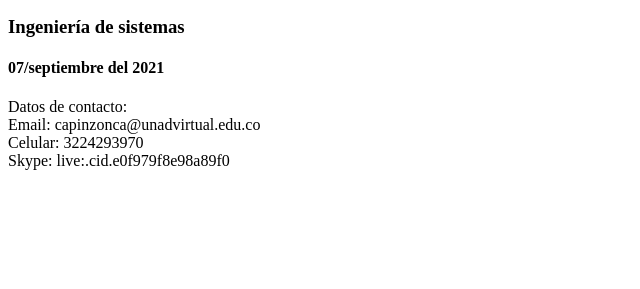
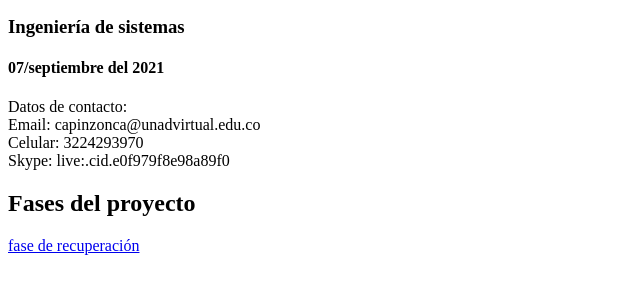
Before and after one commit to Gatocastillo/DSW-carlospinz-n, a plain HTML site: page index.html in a window 1280 px wide. Shown: the part 105-394 px from the top of the page, without its empty margins (0-640 px from the left). Drawn offline with Linux system fonts and the light colour scheme.

Commit message:
recuperacionFase3

```diff
--- a/index.html
+++ b/index.html
@@ -17,6 +17,8 @@
             Celular: 3224293970 <br>
             Skype: live:.cid.e0f979f8e98a89f0 <br>
         </p>
+    <h2>Fases del proyecto</h2>
+    <a href="RecuperacionFase3"> fase de recuperación</a>
 
 </body>
 </html>
```
